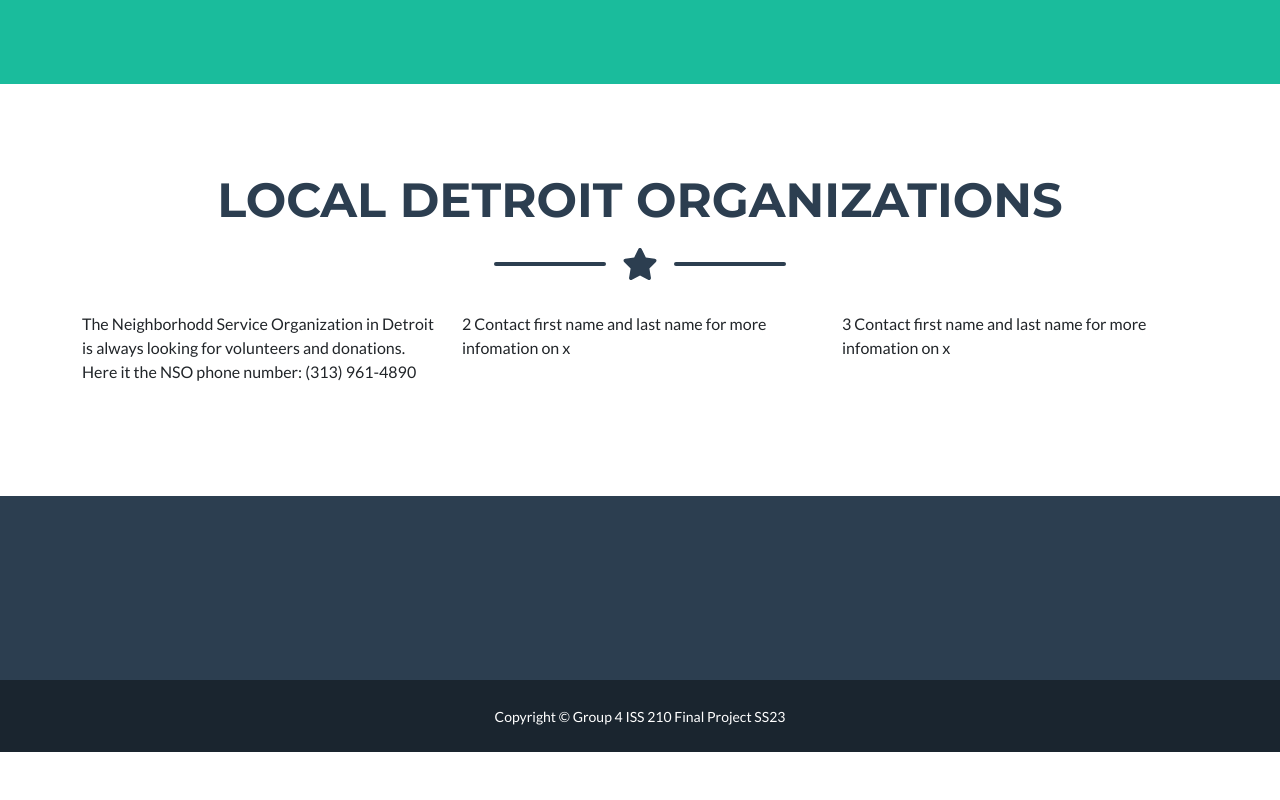
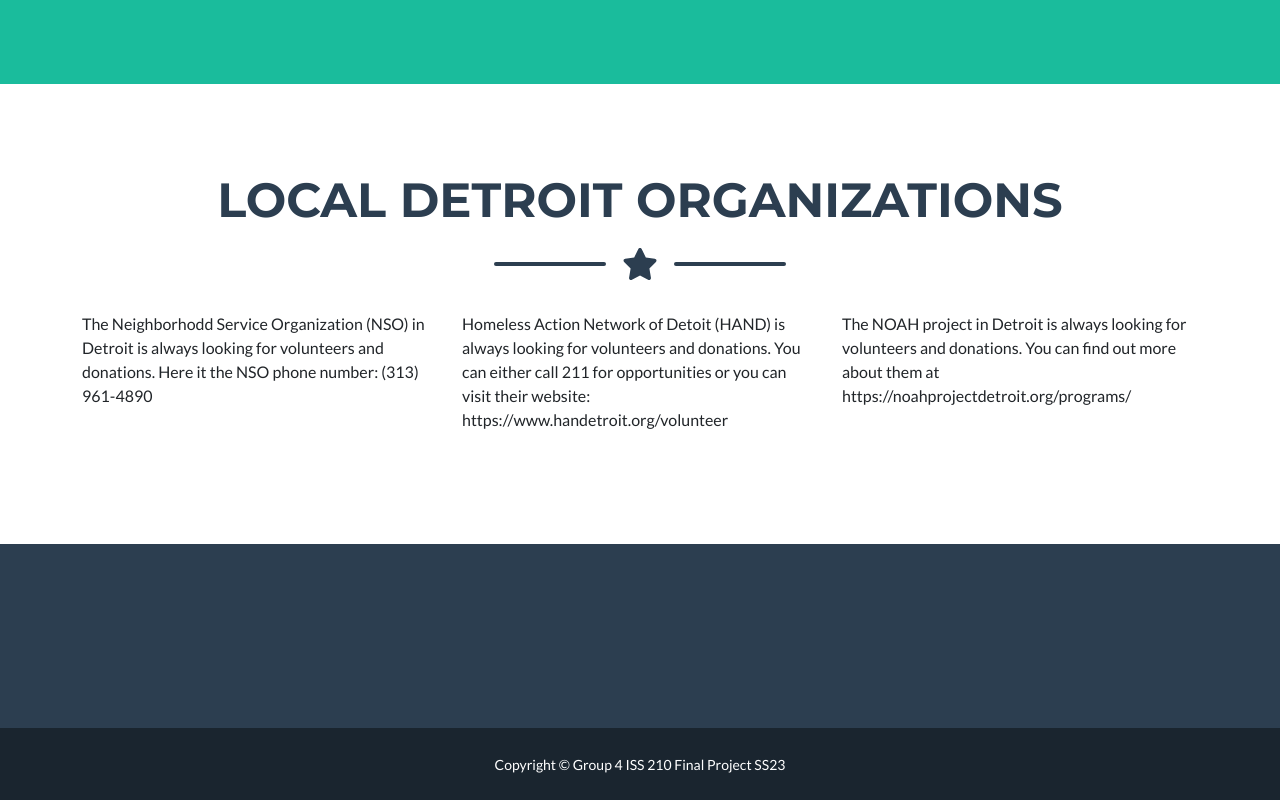
Before and after one commit to kaseyconklin/ISS210SS23Sec005Team4, a plain HTML site: page index.html in a window 1280 px wide. Shown: the part 2210-3010 px from the top of the page. Before the commit the page ends 2962 px from the top, so only its background shows below. Drawn offline with nearby package versions, Linux system fonts and the light colour scheme.

Commit message:
Update index.html

```diff
--- a/index.html
+++ b/index.html
@@ -152,9 +152,9 @@
                 </div>
                <!--List Contributor's Names and attributions-->
                 <div class="row justify-content-center">
-                    <div class="col-sm"><p>The Neighborhodd Service Organization in Detroit is always looking for volunteers and donations. Here it the NSO phone number: (313) 961-4890</p></div>
-                    <div class="col-sm"><p>2 Contact first name and last name for more infomation on x</p></div>
-                    <div class="col-sm"><p>3 Contact first name and last name for more infomation on x</p></div>
+                    <div class="col-sm"><p>The Neighborhodd Service Organization (NSO) in Detroit is always looking for volunteers and donations. Here it the NSO phone number: (313) 961-4890</p></div>
+                    <div class="col-sm"><p>Homeless Action Network of Detoit (HAND) is always looking for volunteers and donations. You can either call 211 for opportunities or you can visit their website: https://www.handetroit.org/volunteer</p></div>
+                    <div class="col-sm"><p>The NOAH project in Detroit is always looking for volunteers and donations. You can find out more about them at https://noahprojectdetroit.org/programs/</p></div>
                 </div>
             </div>
         </section>
```
